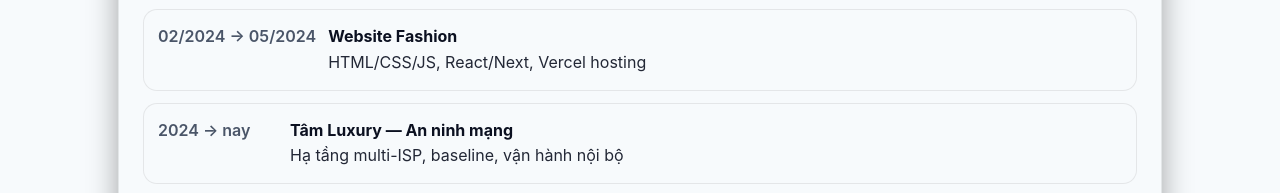
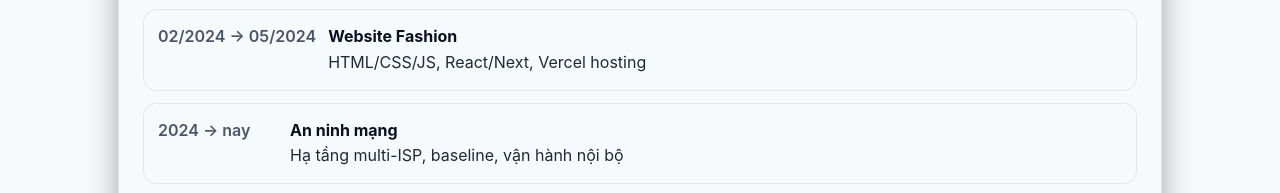
Before and after one commit to GruGruDev/GruGruDev.github.io, a plain HTML site: page index.html in a window 1280 px wide. Shown: the part 1301-1494 px from the top of the page. Drawn offline with Linux system fonts and the light colour scheme.

Commit message:
Update index.html

```diff
--- a/index.html
+++ b/index.html
@@ -181,7 +181,7 @@
     const timeline = [
       { when: "09/2024 → nay", title: "Website Game (FE/BE)", note: "Auth JWT, bcrypt, ReactJS + Node/Express, MySQL" },
       { when: "02/2024 → 05/2024", title: "Website Fashion", note: "HTML/CSS/JS, React/Next, Vercel hosting" },
-      { when: "2024 → nay", title: "Tâm Luxury — An ninh mạng", note: "Hạ tầng multi-ISP, baseline, vận hành nội bộ" },
+      { when: "2024 → nay", title: "An ninh mạng", note: "Hạ tầng multi-ISP, baseline, vận hành nội bộ" },
       { when: "2025", title: "Automation Revenue Bot", note: "Bot Telegram chạy systemd, báo cáo định kỳ" },
       { when: "2025", title: "NAS 20TB (SME)", note: "VPN từ xa, phân quyền ACL, backup chiến lược" },
       { when: "Hiện tại", title: "Quản lý 3 servers", note: "2 vật lý + 1 VPS, monitoring & tối ưu" },
```
